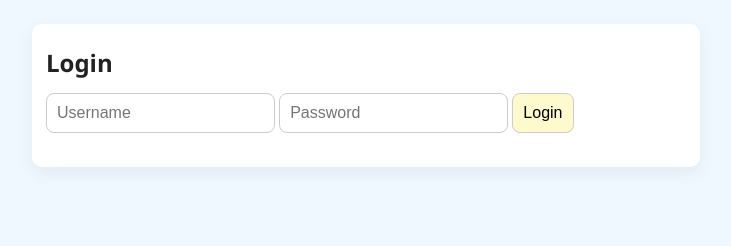
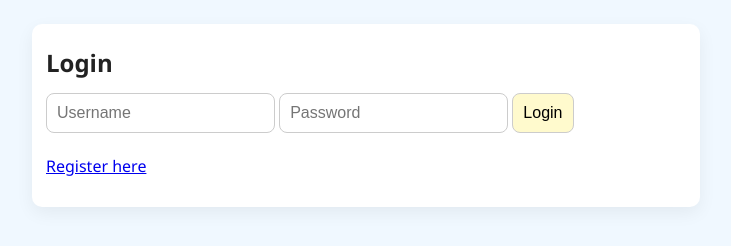
Before and after one commit to ayekyawmin/moment, a website: page public/index.html in a window 1280 px wide. Shown: the whole page, without its empty margins (274-1005 px from the left). Drawn offline with Linux system fonts and the light colour scheme.

Commit message:
reregister

```diff
--- a/public/index.html
+++ b/public/index.html
@@ -16,7 +16,7 @@
     <input id="loginPass" name="loginPass" type="password" autocomplete="new-password" placeholder="Password" />
     <button id="loginBtn" type="button">Login</button>
   </form>
-  <!-- <p><a href="#" id="showReg">Register here</a></p> -->
+<p><a href="#" id="showReg">Register here</a></p>
   <p id="loginMessage" class="muted"></p>
 </div>
 
```
